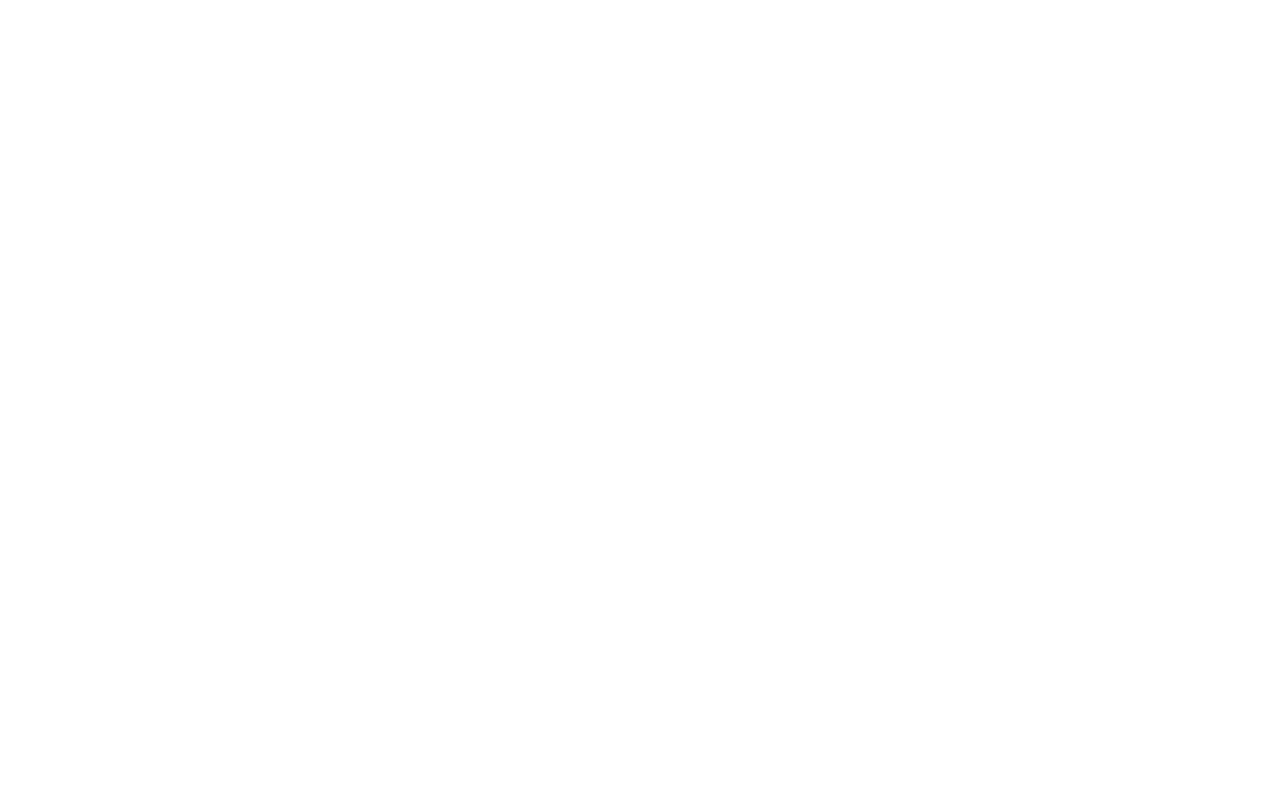
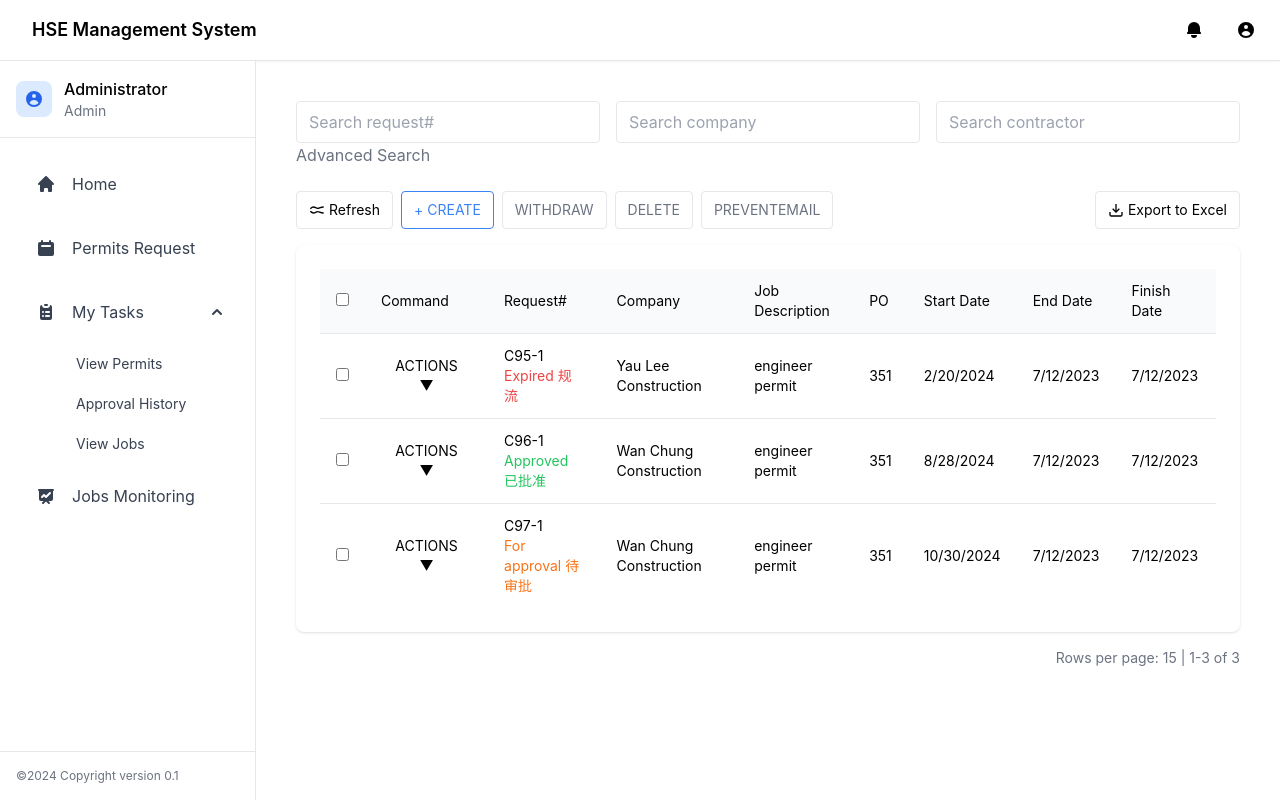
Before and after one commit to beko50/work-permit, a React (Create React App) app in the folder my-work-permit/: page /dashboard/my-tasks/view-permits in a window 1280 px wide. Before the commit this address had no page. Built offline with nearby package versions, Linux system fonts and the light colour scheme.

Commit message:
permit view updated

```diff
--- a/my-work-permit/src/App.jsx
+++ b/my-work-permit/src/App.jsx
@@ -4,6 +4,7 @@
 import { BrowserRouter, Routes, Route } from 'react-router-dom';
 import SignInPage from './SignInPage';
 import Dashboard from './Dashboard';
+import Home from './Home';
 import ViewPermits from './ViewPermits';
 
 function App() {
@@ -11,10 +12,14 @@
     <BrowserRouter>
       <Routes>
         <Route path="/" element={<SignInPage />} />
-        <Route path="/dashboard" element={<Dashboard />} />
-        <Route path="/view-permits" element={<ViewPermits />} />
-        {/*<Route path="/approval-history" element={<ApprovalHistory />} />
-        <Route path="/view-jobs" element={<ViewJobs />} /> */}
+        <Route path="/dashboard" element={<Dashboard />}>
+          <Route index element={<Home />} />
+          <Route path="my-tasks">
+            <Route path="view-permits" element={<ViewPermits />} />
+            {/*<Route path="approval-history" element={<div>Approval History Content</div>} />
+            <Route path="view-jobs" element={<div>View Jobs Content</div>} /> */}
+          </Route>
+        </Route>
       </Routes>
     </BrowserRouter>
   );
--- a/my-work-permit/src/Dashboard.jsx
+++ b/my-work-permit/src/Dashboard.jsx
@@ -1,5 +1,6 @@
 import React, { useState } from 'react';
-import { useNavigate,Routes,Route,useLocation } from 'react-router-dom';
+import { useNavigate,Routes,Route,useLocation,Outlet } from 'react-router-dom';
+import ViewPermits from './ViewPermits';
 import Home from './Home';
 
 const SidebarItem = ({ icon, label, isOpen, onClick, children, isActive, path }) => {
@@ -54,6 +55,10 @@
 
   const toggleMenu = (menuName) => {
     setExpandedMenu(expandedMenu === menuName ? null : menuName);
+  };
+
+  const navigateToPath = (path) => {
+    navigate(path);
   };
 
   return (
@@ -144,7 +149,7 @@
               >
                 <div
                   className="py-2 px-3 text-sm rounded-md hover:bg-gray-100 cursor-pointer"
-                  onClick={() => navigate('/view-permits')}
+                  onClick={() => navigate('/dashboard/my-tasks/view-permits')}
                 >
                   View Permits
                 </div>
@@ -182,12 +187,7 @@
 
         {/* Main Content Area */}
         <main className="flex-1 p-6">
-          <Routes>
-            <Route path="/" element={<Home />} />
-            <Route path="/view-permits" element={<div>View Permits Content</div>} />
-            <Route path="/approval-history" element={<div>Approval History Content</div>} />
-            <Route path="/view-jobs" element={<div>View Jobs Content</div>} />
-          </Routes>
+            <Outlet />
         </main>
       </div>
     </div>
--- a/my-work-permit/src/ViewPermits.jsx
+++ b/my-work-permit/src/ViewPermits.jsx
@@ -1,175 +1,110 @@
+// ViewPermits.jsx
 import React, { useState } from 'react';
-import { useLocation, useNavigate } from 'react-router-dom';
-import { Card, CardHeader, CardContent, CardTitle } from './components/ui/card';
-import { Button, IconButton } from './components/ui/button';
+import { Card, CardContent } from './components/ui/card';
+import { Button } from './components/ui/button';
 import { Input, Select } from './components/ui/form';
 import { Table, TableHead, TableBody, TableRow, TableCell } from './components/ui/table';
 import { ExportToExcel } from './components/ui/export';
 import { Refresh, Withdraw, Delete, PreventEmail } from './components/ui/actions';
 
 const ViewPermits = () => {
-  const location = useLocation();
-  const navigate = useNavigate();
+  const [showAdvanced, setShowAdvanced] = useState(false);
   const [searchParams, setSearchParams] = useState({
-    request: '',
-    company: '',
-    contractor: '',
-    status: '',
-    startDate: '',
-    endDate: ''
+    request: '', company: '', contractor: '', status: '', startDate: '11/18/2023', endDate: '12/18/2024'
   });
 
   const permits = [
-    {
-      command: 'ACTIONS',
-      request: 'C95-1',
-      company: 'Yau Lee Construction (Singapore) Pte. Ltd.',
-      jobDescription: 'engineer permit',
-      po: '351',
-      startDate: '2/20/2024',
-      endDate: '7/12/2023',
-      finishDate: '7/12/2023'
-    },
-    {
-      command: 'ACTIONS',
-      request: 'C96-1',
-      company: 'Wan Chung Construction (Singapore) Pte. Ltd.',
-      jobDescription: 'engineer permit',
-      po: '351',
-      startDate: '8/28/2024',
-      endDate: '7/12/2023',
-      finishDate: '7/12/2023'
-    },
-    {
-      command: 'ACTIONS',
-      request: 'C97-1',
-      company: 'Wan Chung Construction (Singapore) Pte. Ltd.',
-      jobDescription: 'engineer permit',
-      po: '351',
-      startDate: '10/30/2024',
-      endDate: '7/12/2023',
-      finishDate: '7/12/2023'
-    }
+    { id: 'C95-1', status: 'Expired', statusCn: '规流', company: 'Yau Lee Construction', jobDescription: 'engineer permit', po: '351', startDate: '2/20/2024', endDate: '7/12/2023', finishDate: '7/12/2023' },
+    { id: 'C96-1', status: 'Approved', statusCn: '已批准', company: 'Wan Chung Construction', jobDescription: 'engineer permit', po: '351', startDate: '8/28/2024', endDate: '7/12/2023', finishDate: '7/12/2023' },
+    { id: 'C97-1', status: 'For approval', statusCn: '待审批', company: 'Wan Chung Construction', jobDescription: 'engineer permit', po: '351', startDate: '10/30/2024', endDate: '7/12/2023', finishDate: '7/12/2023' }
   ];
 
-  const handleSearch = () => {
-    // Implement search logic based on searchParams
-  };
-
-  const handleRefresh = () => {
-    // Fetch latest permits data
-  };
-
-  const handleCreate = () => {
-    navigate('/create-permit');
-  };
-
-  const handleAction = (action, permit) => {
-    switch (action) {
-      case 'WITHDRAW':
-        // Implement withdraw logic
-        break;
-      case 'DELETE':
-        // Implement delete logic
-        break;
-      case 'PREVENTEMAIL':
-        // Implement prevent email logic
-        break;
-      default:
-        break;
+  const getStatusColor = (status) => {
+    switch (status) {
+      case 'Expired': return 'text-red-500';
+      case 'Approved': return 'text-green-500';
+      case 'For approval': return 'text-orange-500';
+      default: return 'text-gray-500';
     }
   };
 
   return (
-    <Card className="w-full">
-      <CardHeader>
-        <CardTitle>View Permits</CardTitle>
-      </CardHeader>
-      <CardContent>
-        <div className="grid grid-cols-6 gap-4 mb-4">
-          <Input
-            label="Request#"
-            value={searchParams.request}
-            onChange={(e) => setSearchParams({ ...searchParams, request: e.target.value })}
-          />
-          <Input
-            label="Company Name"
-            value={searchParams.company}
-            onChange={(e) => setSearchParams({ ...searchParams, company: e.target.value })}
-          />
-          <Input
-            label="Contractor"
-            value={searchParams.contractor}
-            onChange={(e) => setSearchParams({ ...searchParams, contractor: e.target.value })}
-          />
-          <Select
-            label="Status"
-            value={searchParams.status}
-            onChange={(e) => setSearchParams({ ...searchParams, status: e.target.value })}
-            options={['', 'New', 'Open', 'InProgress', 'Resolved', 'Closed']}
-          />
-          <Input
-            label="Start Date"
-            type="date"
-            value={searchParams.startDate}
-            onChange={(e) => setSearchParams({ ...searchParams, startDate: e.target.value })}
-          />
-          <Input
-            label="End Date"
-            type="date"
-            value={searchParams.endDate}
-            onChange={(e) => setSearchParams({ ...searchParams, endDate: e.target.value })}
-          />
+    <div className="w-full p-4">
+      {/* Search and filters */}
+      <div className="mb-6">
+        <div className="grid grid-cols-3 gap-4">
+          <Input placeholder="Search request#" value={searchParams.request} onChange={(e) => setSearchParams({ ...searchParams, request: e.target.value })} />
+          <Input placeholder="Search company" value={searchParams.company} onChange={(e) => setSearchParams({ ...searchParams, company: e.target.value })} />
+          <Input placeholder="Search contractor" value={searchParams.contractor} onChange={(e) => setSearchParams({ ...searchParams, contractor: e.target.value })} />
         </div>
-        <div className="flex justify-end mb-4">
-          <Button onClick={handleSearch}>Search</Button>
-          <Button className="ml-2" onClick={handleRefresh}>
-            Refresh
-          </Button>
-          <Button className="ml-2" onClick={handleCreate}>
-            Create
-          </Button>
-          <ExportToExcel className="ml-2" data={permits} filename="permits">
-            Export to Excel
-          </ExportToExcel>
+        {showAdvanced && (
+          <div className="grid grid-cols-2 gap-4 mt-4">
+            <Select placeholder="Search status" value={searchParams.status} onChange={(e) => setSearchParams({ ...searchParams, status: e.target.value })} options={['Expired', 'Approved', 'For approval']} />
+            <div className="flex gap-2">
+              <Input type="date" value={searchParams.startDate} onChange={(e) => setSearchParams({ ...searchParams, startDate: e.target.value })} />
+              <span className="self-center">→</span>
+              <Input type="date" value={searchParams.endDate} onChange={(e) => setSearchParams({ ...searchParams, endDate: e.target.value })} />
             </div>
+          </div>
+        )}
+        <button className="text-gray-500 hover:text-gray-700" onClick={() => setShowAdvanced(!showAdvanced)}>
+          Advanced Search
+        </button>
+      </div>
+
+      {/* Actions */}
+      <div className="flex gap-2 mb-4">
+        <Refresh onClick={() => console.log('refresh')} />
+        <Button onClick={() => {}} className="border-blue-500 text-blue-500">+ CREATE</Button>
+        <Withdraw onClick={() => console.log('withdraw')} />
+        <Delete onClick={() => console.log('delete')} />
+        <PreventEmail onClick={() => console.log('prevent email')} />
+        <ExportToExcel data={permits} filename="permits">Export to Excel</ExportToExcel>
+      </div>
+
+      {/* Permits table */}
+      <Card>
+        <CardContent className="p-0">
           <Table>
             <TableHead>
               <TableRow>
+                <TableCell className="w-8"><input type="checkbox" className="rounded border-gray-300" /></TableCell>
                 <TableCell>Command</TableCell>
                 <TableCell>Request#</TableCell>
-              <TableCell>Name of Company (Full name)</TableCell>
+                <TableCell>Company</TableCell>
                 <TableCell>Job Description</TableCell>
-              <TableCell>PO #</TableCell>
-              <TableCell>Start Date and Time</TableCell>
-              <TableCell>End Date and Time</TableCell>
-              <TableCell>Finish Date and Time</TableCell>
-              <TableCell>Actions</TableCell>
+                <TableCell>PO</TableCell>
+                <TableCell>Start Date</TableCell>
+                <TableCell>End Date</TableCell>
+                <TableCell>Finish Date</TableCell>
               </TableRow>
             </TableHead>
             <TableBody>
-            {permits.map((permit, index) => (
-              <TableRow key={index}>
-                <TableCell>{permit.command}</TableCell>
-                <TableCell>{permit.request}</TableCell>
+              {permits.map((permit) => (
+                <TableRow key={permit.id}>
+                  <TableCell><input type="checkbox" className="rounded border-gray-300" /></TableCell>
+                  <TableCell><Button variant="ghost" className="text-sm">ACTIONS ▼</Button></TableCell>
+                  <TableCell>
+                    <div className="flex flex-col">
+                      <span>{permit.id}</span>
+                      <span className={getStatusColor(permit.status)}>{permit.status} {permit.statusCn}</span>
+                    </div>
+                  </TableCell>
                   <TableCell>{permit.company}</TableCell>
                   <TableCell>{permit.jobDescription}</TableCell>
                   <TableCell>{permit.po}</TableCell>
                   <TableCell>{permit.startDate}</TableCell>
                   <TableCell>{permit.endDate}</TableCell>
                   <TableCell>{permit.finishDate}</TableCell>
-                <TableCell>
-                  <Refresh onClick={() => handleAction('REFRESH', permit)} />
-                  <Withdraw onClick={() => handleAction('WITHDRAW', permit)} />
-                  <Delete onClick={() => handleAction('DELETE', permit)} />
-                  <PreventEmail onClick={() => handleAction('PREVENTEMAIL', permit)} />
-                </TableCell>
                 </TableRow>
               ))}
             </TableBody>
           </Table>
         </CardContent>
       </Card>
+
+      <div className="flex justify-end mt-4 text-sm text-gray-500">Rows per page: 15 | 1-3 of 3</div>
+    </div>
   );
 };
 
--- a/my-work-permit/src/components/ui/actions.jsx
+++ b/my-work-permit/src/components/ui/actions.jsx
@@ -1,6 +1,29 @@
 import React from 'react';
 
-export const Refresh = ({ onClick }) => <button onClick={onClick}>Refresh</button>;
-export const Withdraw = ({ onClick }) => <button onClick={onClick}>Withdraw</button>;
-export const Delete = ({ onClick }) => <button onClick={onClick}>Delete</button>;
-export const PreventEmail = ({ onClick }) => <button onClick={onClick}>Prevent Email</button>;
+export const Refresh = ({ onClick }) => (
+  <button onClick={onClick} className="px-3 py-2 text-sm border rounded hover:bg-gray-50 flex items-center gap-1">
+    <svg className="w-4 h-4" viewBox="0 0 24 24" fill="none" stroke="currentColor" strokeWidth="2">
+      <path d="M2 10C2 10 4.5 7.5 7 7.5C9.5 7.5 10.5 9.5 13 9.5C15.5 9.5 17 7.5 22 7.5" />
+      <path d="M2 14C2 14 4.5 16.5 7 16.5C9.5 16.5 10.5 14.5 13 14.5C15.5 14.5 17 16.5 22 16.5" />
+    </svg>
+    Refresh
+  </button>
+);
+
+export const Withdraw = ({ onClick }) => (
+  <button onClick={onClick} className="px-3 py-2 text-sm border rounded text-gray-500 hover:bg-gray-50">
+    WITHDRAW
+  </button>
+);
+
+export const Delete = ({ onClick }) => (
+  <button onClick={onClick} className="px-3 py-2 text-sm border rounded text-gray-500 hover:bg-gray-50">
+    DELETE
+  </button>
+);
+
+export const PreventEmail = ({ onClick }) => (
+  <button onClick={onClick} className="px-3 py-2 text-sm border rounded text-gray-500 hover:bg-gray-50">
+    PREVENTEMAIL
+  </button>
+);
--- a/my-work-permit/src/components/ui/button.jsx
+++ b/my-work-permit/src/components/ui/button.jsx
@@ -1,13 +1,28 @@
 import React from 'react';
 
-export const Button = ({ onClick, children, className }) => (
-  <button onClick={onClick} className={`btn ${className}`}>
-    {children}
-  </button>
-);
+export const Button = ({ onClick, children, className = '', variant = 'default' }) => {
+  const baseStyles = 'px-3 py-2 text-sm rounded transition-colors';
+  const variantStyles = {
+    default: 'bg-white border hover:bg-gray-50',
+    primary: 'bg-blue-600 text-white hover:bg-blue-700',
+    ghost: 'hover:bg-gray-100'
+  };
 
-export const IconButton = ({ icon, onClick, className }) => (
-  <button onClick={onClick} className={`icon-btn ${className}`}>
+  return (
+    <button
+      onClick={onClick}
+      className={`${baseStyles} ${variantStyles[variant]} ${className}`}
+    >
+      {children}
+    </button>
+  );
+};
+
+export const IconButton = ({ icon, onClick, className = '' }) => (
+  <button
+    onClick={onClick}
+    className={`p-2 rounded hover:bg-gray-100 ${className}`}
+  >
     {icon}
   </button>
 );
--- a/my-work-permit/src/components/ui/card.jsx
+++ b/my-work-permit/src/components/ui/card.jsx
@@ -1,9 +1,17 @@
 import React from 'react';
 
-export const Card = ({ children, className }) => (
-  <div className={`card ${className}`}>{children}</div>
+export const Card = ({ children, className = '' }) => (
+  <div className={`bg-white rounded-lg shadow ${className}`}>{children}</div>
 );
 
-export const CardHeader = ({ children }) => <div className="card-header">{children}</div>;
-export const CardContent = ({ children }) => <div className="card-content">{children}</div>;
-export const CardTitle = ({ children }) => <h3 className="card-title">{children}</h3>;
+export const CardHeader = ({ children }) => (
+  <div className="px-6 py-4 border-b">{children}</div>
+);
+
+export const CardContent = ({ children }) => (
+  <div className="p-6">{children}</div>
+);
+
+export const CardTitle = ({ children }) => (
+  <h3 className="text-xl font-semibold text-gray-900">{children}</h3>
+);
--- a/my-work-permit/src/components/ui/export.jsx
+++ b/my-work-permit/src/components/ui/export.jsx
@@ -1,14 +1,15 @@
 import React from 'react';
 
-export const ExportToExcel = ({ data, filename, children }) => {
-  const handleExport = () => {
-    // Logic to export `data` to Excel format
-    console.log('Exporting data:', data);
-  };
-
-  return (
-    <button onClick={handleExport} className="export-btn">
-      {children}
-    </button>
-  );
-};
+export const ExportToExcel = ({ data, filename, children }) => (
+  <button
+    onClick={() => console.log('Exporting data:', data)}
+    className="px-3 py-2 text-sm border rounded hover:bg-gray-50 flex items-center gap-1 ml-auto"
+  >
+    <svg className="w-4 h-4" viewBox="0 0 24 24" fill="none" stroke="currentColor" strokeWidth="2">
+      <path d="M21 15v4a2 2 0 0 1-2 2H5a2 2 0 0 1-2-2v-4" />
+      <polyline points="7 10 12 15 17 10" />
+      <line x1="12" y1="15" x2="12" y2="3" />
+    </svg>
+    {children}
+  </button>
+);
--- a/my-work-permit/src/components/ui/form.jsx
+++ b/my-work-permit/src/components/ui/form.jsx
@@ -1,16 +1,31 @@
 import React from 'react';
 
-export const Input = ({ label, value, onChange, type = 'text' }) => (
-  <div className="input-group">
-    <label>{label}</label>
-    <input type={type} value={value} onChange={onChange} />
+export const Input = ({ label, value, onChange, type = 'text', placeholder }) => (
+  <div className="flex flex-col gap-1">
+    {label && (
+      <label className="text-sm text-gray-600">{label}</label>
+    )}
+    <input
+      type={type}
+      value={value}
+      onChange={onChange}
+      placeholder={placeholder}
+      className="px-3 py-2 border rounded focus:outline-none focus:ring-2 focus:ring-blue-500 focus:border-blue-500"
+    />
   </div>
 );
 
-export const Select = ({ label, value, onChange, options }) => (
-  <div className="select-group">
-    <label>{label}</label>
-    <select value={value} onChange={onChange}>
+export const Select = ({ label, value, onChange, options, placeholder }) => (
+  <div className="flex flex-col gap-1">
+    {label && (
+      <label className="text-sm text-gray-600">{label}</label>
+    )}
+    <select
+      value={value}
+      onChange={onChange}
+      className="px-3 py-2 border rounded focus:outline-none focus:ring-2 focus:ring-blue-500 focus:border-blue-500"
+    >
+      {placeholder && <option value="">{placeholder}</option>}
       {options.map((option, index) => (
         <option key={index} value={option}>
           {option}
--- a/my-work-permit/src/components/ui/table.jsx
+++ b/my-work-permit/src/components/ui/table.jsx
@@ -1,7 +1,31 @@
 import React from 'react';
 
-export const Table = ({ children }) => <table>{children}</table>;
-export const TableHead = ({ children }) => <thead>{children}</thead>;
-export const TableBody = ({ children }) => <tbody>{children}</tbody>;
-export const TableRow = ({ children }) => <tr>{children}</tr>;
-export const TableCell = ({ children }) => <td>{children}</td>;
+export const Table = ({ children }) => (
+  <table className="w-full border-collapse">
+    {children}
+  </table>
+);
+
+export const TableHead = ({ children }) => (
+  <thead className="bg-gray-50 border-b">
+    {children}
+  </thead>
+);
+
+export const TableBody = ({ children }) => (
+  <tbody className="divide-y">
+    {children}
+  </tbody>
+);
+
+export const TableRow = ({ children, className = '' }) => (
+  <tr className={`hover:bg-gray-50 ${className}`}>
+    {children}
+  </tr>
+);
+
+export const TableCell = ({ children, className = '' }) => (
+  <td className={`px-4 py-3 text-sm ${className}`}>
+    {children}
+  </td>
+);
```
Lines whose indentation alone changed are shown as unchanged.
